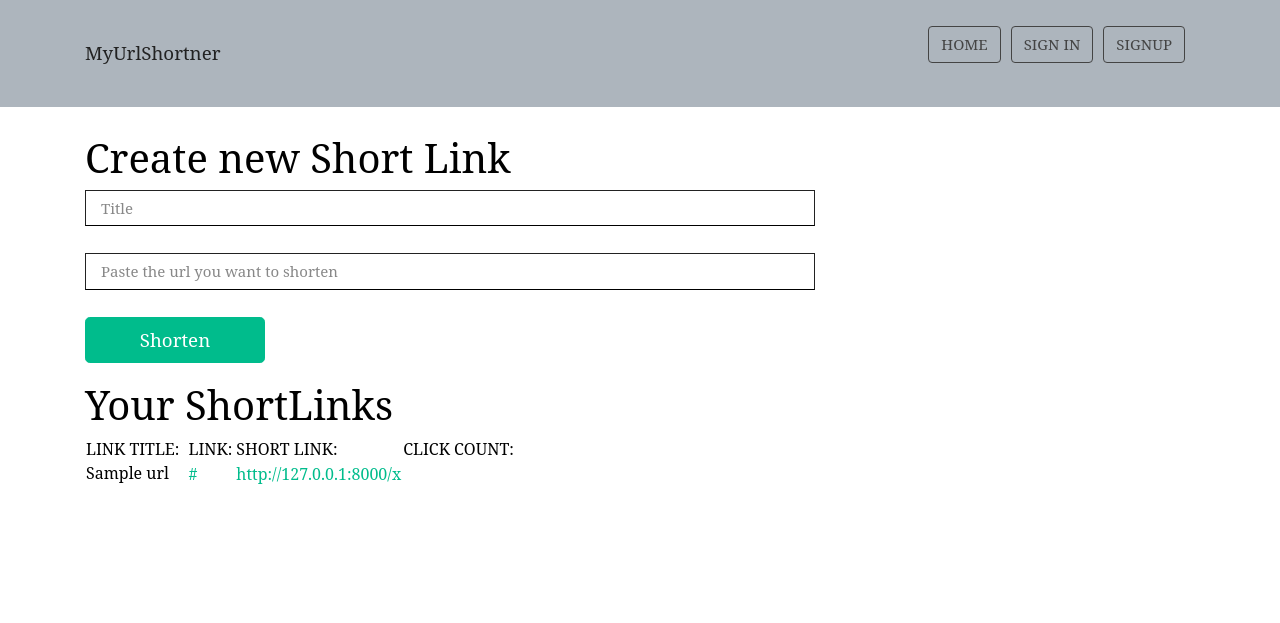
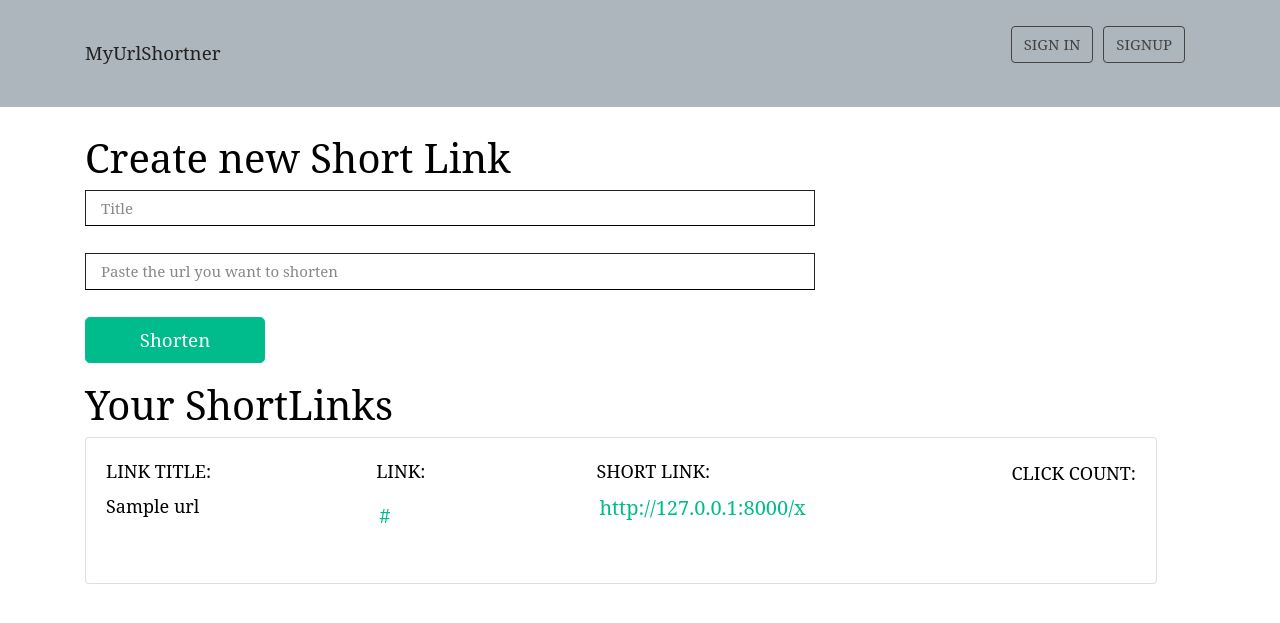
Before and after one commit to SrivalliSB/Url-Shortner, a Django app: template shorturl/templates/dashboard.html in a window 1280 px wide. Shown: the top 623 px of the page. Run offline with Django 3.2, Linux system fonts and the light colour scheme; the template is opened without the code that fills it: most values are stand-ins (such as "Sample title", 1, 10 or a date in 2020); some libraries are stand-ins or nearby versions.

Commit message:
made authenication right

```diff
--- a/shorturl/templates/base.html
+++ b/shorturl/templates/base.html
@@ -43,10 +43,13 @@
         <div class='container'>
             <a class="navbar-brand" href="#">MyUrlShortner</a>
             <form class="form-inline">
+                {% if user.is_authenticated %}
+                <a style="margin: 10px;" href='/signout'> <button class="btn btn-outline-secondary" type="button">LOGOUT</button></a>
+                {% else %}
 
-                <a style="margin: 10px;" href='/'> <button class="btn btn-outline-secondary" type="button">HOME</button></a>
                 <a href='/signin'> <button class="btn btn-outline-secondary" type="button">SIGN IN</button></a>
                 <a style="margin: 10px;" href='/signup'> <button class="btn btn-outline-secondary" type="button">SIGNUP</button></a>
+                {% endif %}
               </form>
               <!-- <button class="navbar-toggler" type="button" data-toggle="collapse" data-target="#navbarSupportedContent" aria-controls="navbarSupportedContent" aria-expanded="false" aria-label="Toggle navigation">
                 <span class="navbar-toggler-icon"></span>
--- a/shorturl/templates/dashboard.html
+++ b/shorturl/templates/dashboard.html
@@ -19,53 +19,58 @@
         <div class="col-md-8">
             <h2>Your ShortLinks</h2>
 
-
-                <!-- <div class="card" style="width: 67rem; background-color: white;">
+            {% for url in url_instances %}
+                <div class="card" style="width: 67rem; background-color: white;color: black;">
                     <div class="card-body">
                         <div style="display: flex; justify-content:space-between;">
                             <div>
-                                <label>LINK TITLE:<br> {{url.title}}</label>
+                                <label >LINK TITLE:<br></label>
+                                <br>
+                                <p>{{url.title}}</p>
 
                                 <br>
                             </div>
 
                             <div>
                                 <p class="card-text">LINK:<br></p>
-                                <a href="{{url.long_url}}" target="_blank">{{url.long_url|truncatechars:60}}</a>
+                                <a href="{{url.long_url}}" target="_blank"  style="padding-bottom: 5px;padding-right:38px ; margin:3px; font-size: 20px;">{{url.long_url|truncatechars:60}}</a>
                             </div>
                             <div>
 
                          <label>SHORT LINK:</label><br>
-                         <a href="http://127.0.0.1:8000/{{url.short_hash}}" target="_blank">http://127.0.0.1:8000/{{url.short_hash}}</a>
+                         <a href="http://127.0.0.1:8000/{{url.short_hash}}" target="_blank" style="padding-bottom: 5px;padding-right:38px ; margin:3px; font-size: 20px;">http://127.0.0.1:8000/{{url.short_hash}}</a>
                             </div>
                         <div>
-                        <label style="margin-top:2px">CLICK COUNT: {{url.no_clicks}}</label>
+                        <label style="margin-top:2px">CLICK COUNT:</label><br>
+                        <p>{{url.no_clicks}}</p>
                         </div>
 
                     </div>
                 </div>
-            </div> -->
-            <table>
+            </div>
+            <br>
+            {% endfor %}
+            <!-- <table>
 
                 <tr>
-                    <td style="padding-right:8px ;">LINK TITLE:</td>
+                    <td style="padding-right:38px ;">LINK TITLE:</td>
 
-                    <td style="padding-right:3px ;">LINK:</td>
-                    <td style="padding-right:3px ;">SHORT LINK:</td>
+                    <td style="padding-right:38px ;">LINK:</td>
+                    <td style="padding-right:38px ;">SHORT LINK:</td>
                     <td>CLICK COUNT:</td>
                 </tr>
-                {% for url in url_instances %}
+
                 <tr style="padding-bottom: 5px;">
-                    <td style="padding-bottom: 7px;" >{{url.title}}</td>
+                    <td style="padding: 8px ;margin:10px; font-size: 20px;" >{{url.title}}</td>
 
-                    <td style="padding-bottom: 5px;"><a href="{{url.long_url}}" target="_blank">{{url.long_url}}</a></td>
+                    <td style="padding-bottom: 5px;padding-right:38px ; margin:10px; font-size: 20px;"><a href="{{url.long_url}}" target="_blank">{{url.long_url}}</a></td>
 
-                    <td style="padding-bottom: 5px;"><a href="http://127.0.0.1:8000/{{url.short_hash}}" target="_blank">http://127.0.0.1:8000/{{url.short_hash}}</a></td>
+                    <td style="padding-bottom: 5px;padding-right:38px ;font-size: 20px; margin:10px"><a href="http://127.0.0.1:8000/{{url.short_hash}}" target="_blank">http://127.0.0.1:8000/{{url.short_hash}}</a></td>
 
-                    <td style="padding-bottom: 5px;">{{url.no_clicks}}</td>
+                    <td style="padding-bottom: 5px; padding-right:38px ;font-size: 20px;float: right;">{{url.no_clicks}}</td>
                 </tr>
-                {% endfor %}
-            </table>
+
+            </table> -->
 
         </div>
 
```
Also changed, not shown: db.sqlite3.
